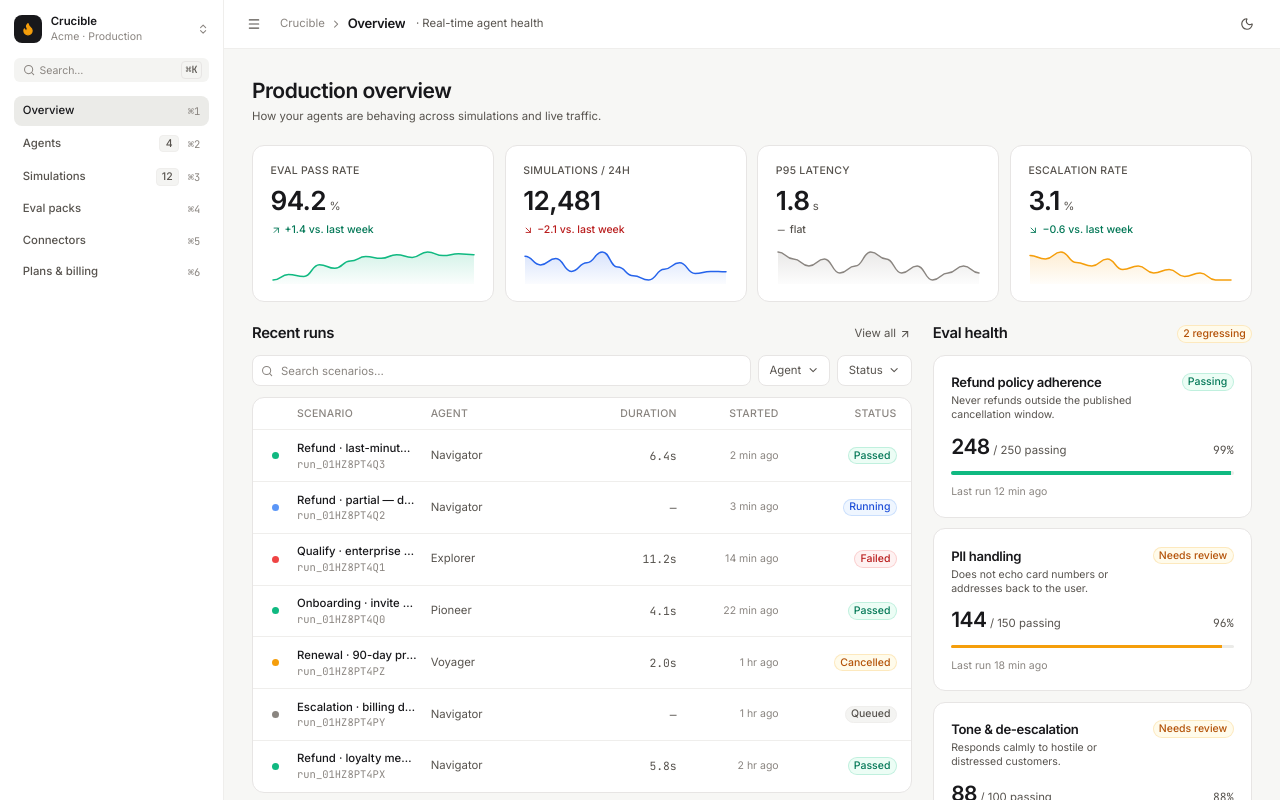
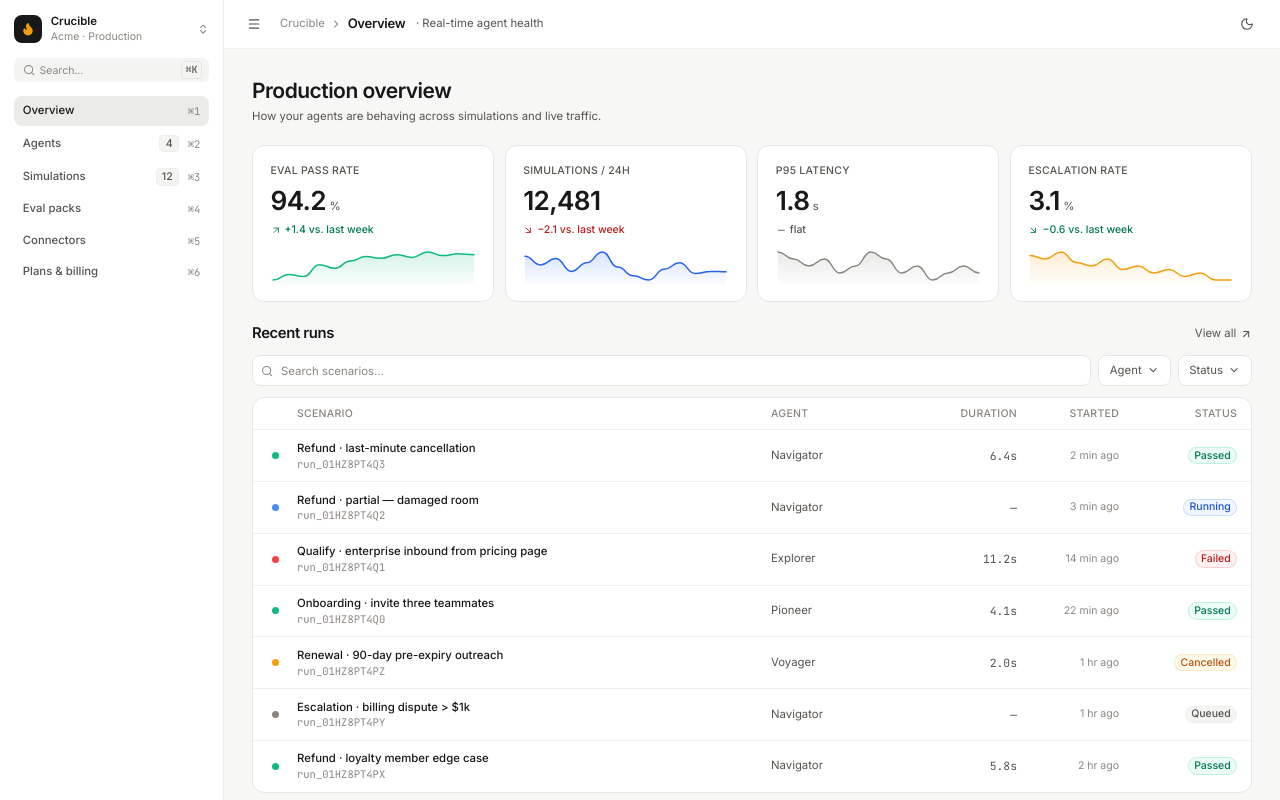
Before and after one commit to Soffi-Originals/crucible-demo, a React (Vite) app: page / in a window 1280 px wide. Shown: the top 800 px of the page. Built offline with nearby package versions, Linux system fonts and the light colour scheme.

Commit message:
AI: Edit src/pages/OverviewPage.tsx

```diff
--- a/src/pages/OverviewPage.tsx
+++ b/src/pages/OverviewPage.tsx
@@ -286,7 +286,7 @@ export function OverviewPage() {
         />
       </div>
 
-      <div className="grid grid-cols-1 gap-6 lg:grid-cols-3">
+      <div className="flex flex-col gap-6">
         <div className="flex min-w-0 flex-col gap-3 lg:col-span-2">
           {/* Section header */}
           <div className="flex items-center justify-between">
```
